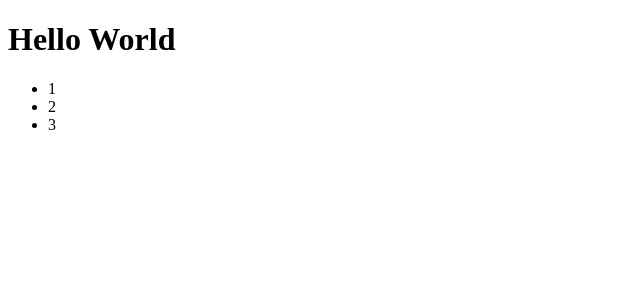
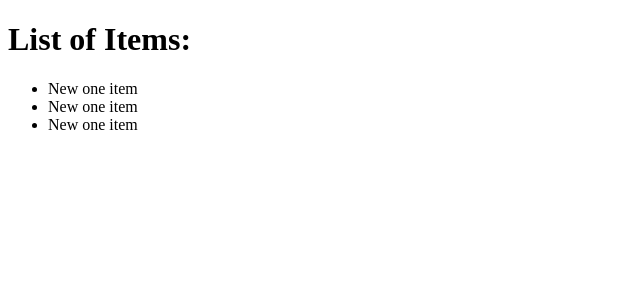
Before and after one commit to WebHeroSchool/react_lara, a React (Create React App) app: page / in a window 1280 px wide. Shown: the top 300 px of the page, without its empty margins (0-640 px from the left). Built offline with nearby package versions, Linux system fonts and the light colour scheme.

Commit message:
react structure fixed and improved

```diff
--- a/src/App.js
+++ /dev/null
@@ -1,14 +0,0 @@
-import React from 'react';
-
-const ItemList = () => ( <ul>
-	<li> 1 </li>
-	<li> 2 </li>
-	<li> 3 </li>
-</ul>);
-
-const App = () => (<div>
-	<h1> Hello World </h1>
-	<ItemList />
-</div>)
-
-export default App;
--- /dev/null
+++ b/src/components/App/App.js
@@ -0,0 +1,9 @@
+import React from 'react';
+import ItemList from '../ItemList/ItemList';
+
+const App = () => (<div>
+	<h1> List of Items:</h1>
+	<ItemList />
+</div>);
+
+export default App;
--- /dev/null
+++ b/src/components/Item/Item.js
@@ -0,0 +1,8 @@
+import React from 'react';
+
+
+const Item = () => (<span>
+New one item
+</span> );
+
+export default Item;
--- /dev/null
+++ b/src/components/ItemList/ItemList.js
@@ -0,0 +1,11 @@
+import React from 'react';
+import Item from '../Item/Item';
+
+
+const ItemList = () => (<ul>
+	<li> <Item /> </li>
+	<li> <Item /> </li>
+	<li> <Item /> </li>
+</ul>);
+
+export default ItemList;
--- a/src/index.js
+++ b/src/index.js
@@ -1,6 +1,6 @@
 import React from 'react';
 import ReactDOM from 'react-dom';
-import App from './App';
+import App from './components/App/App';
 
 
 ReactDOM.render(<App />, document.getElementById('root'));
```
